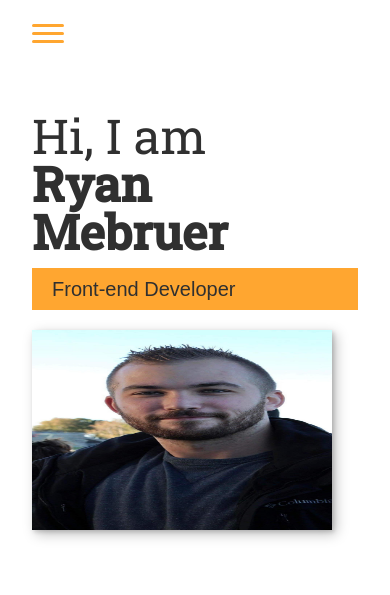
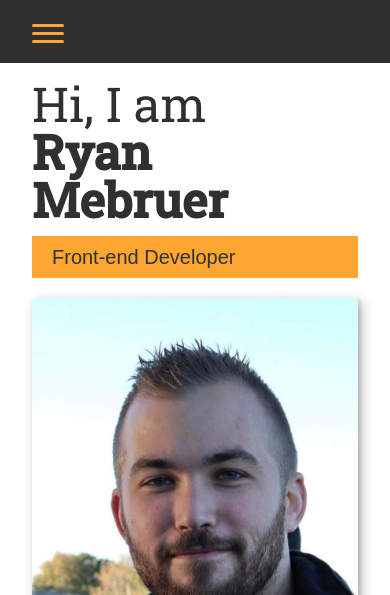
Before and after one commit to SolInvictusx/Personal-Portfolio, a plain HTML site: page index.html in a window 390 px wide. Shown: the top 595 px of the page. Drawn offline with nearby package versions, Linux system fonts and the light colour scheme.

Commit message:
Adjusted hamburger and header

```diff
--- a/css/styles.css
+++ b/css/home.css
@@ -4,7 +4,7 @@
     box-sizing: border-box;
 }
 
-/* Custom Properties, update these for your own design */
+/* Custom Properties */
 
 :root {
     --ff-primary: 'Roboto Slab', serif;
@@ -50,6 +50,23 @@ body {
     line-height: 1.6;
 }
 
+#navToggleContainer {
+    padding: 1em;
+}
+
+.hamburger,
+.hamburger::before,
+.hamburger::after {
+    background: var(--clr-accent);
+}
+
+
+.nav-toggle {
+    border: none;
+    background: transparent;
+    cursor: pointer;
+}
+
 section {
     padding: 5em 2em;
 }
@@ -57,13 +74,6 @@ section {
 img {
     max-width: 100%;
     height: auto;
-}
-
-.intro__img,
-.about-me__img,
-.portfolio__img {
-    width: 300px;
-    height: 200px;
 }
 
 strong {
@@ -152,10 +162,21 @@ h3 {
 
 /* header */
 
-header {
+/* header {
     display: flex;
     justify-content: space-between;
     padding: 1em;
+} */
+
+header {
+    position: fixed;
+    top: 0;
+    left: 0;
+    width: 100%;
+    height: 7.5%;
+    background-color: var(--clr-dark);
+    /* Adjust the background color as desired */
+    z-index: 9999;
 }
 
 .logo {
--- a/index.html
+++ b/index.html
@@ -12,16 +12,18 @@
 
     <!-- My Fonts -->
     <link href="https://fonts.googleapis.com/css2?family=Roboto+Slab:wght@400;500&display=swap" rel="stylesheet">
-    <link rel="stylesheet" href="css/styles.css">
+    <link rel="stylesheet" href="css/home.css">
 
 </head>
 
 <body>
     <header>
-        <button class="nav-toggle" aria-label="toggle navigation">
-            <span class="hamburger"></span>
+        <div id="navToggleContainer">
+            <button class="nav-toggle" aria-label="toggle navigation">
+                <span class="hamburger"></span>
+            </button>
+        </div>
 
-        </button>
         <nav class="nav">
             <ul class="nav__list">
                 <li class="nav__item"><a href="#home" class="nav__link">Home</a></li>
@@ -90,7 +92,7 @@
             <!-- Portfolio 1 -->
 
             <a href="jsproject.html" class="portfolio__item" target="_blank" rel="noopener" rel="noreferrer">
-                <img src="img/Coding4.png" alt="Coding Station" class="portfolio__img">
+                <img src="img/Lost loop steakhouse.png" alt="Coding Station" class="portfolio__img">
             </a>
 
             <!-- Portfolio 2 -->
--- a/js/index.js
+++ b/js/index.js
@@ -11,3 +11,12 @@ navLinks.forEach(link => {
         document.body.classList.remove('nav-open');
     })
 })
+
+window.addEventListener('scroll', function () {
+    let header = document.querySelector('header');
+    if (window.pageYOffset > 0) {
+        header.classList.add('scrolled');
+    } else {
+        header.classList.remove('scrolled');
+    }
+});
```
Also changed, not shown: img/lost loop steakhouse.png.
